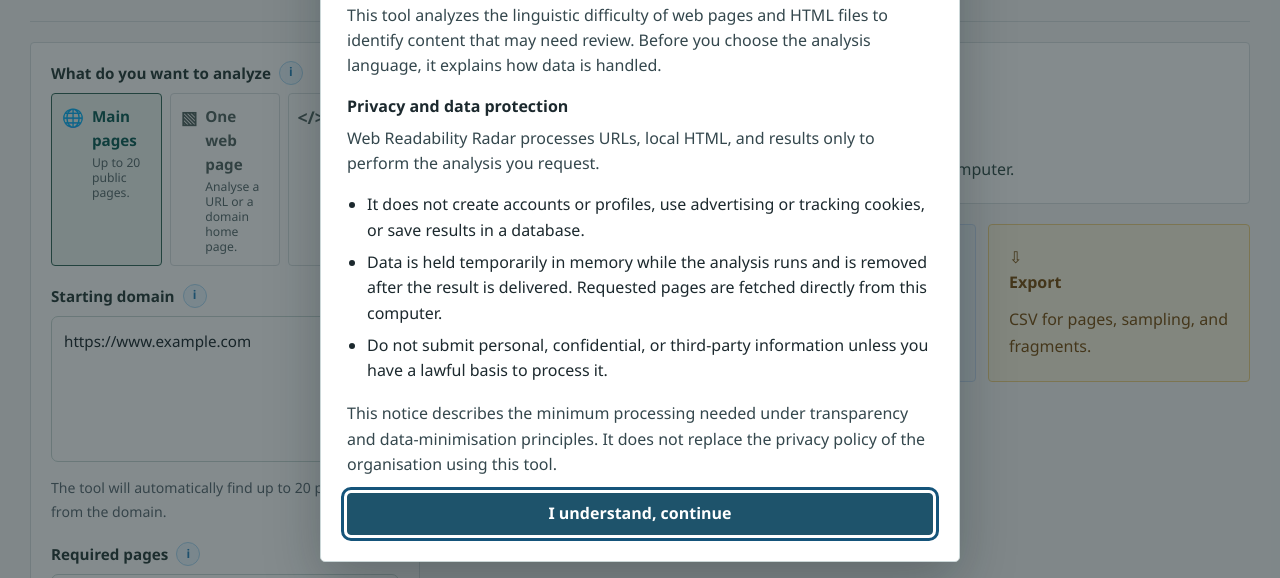
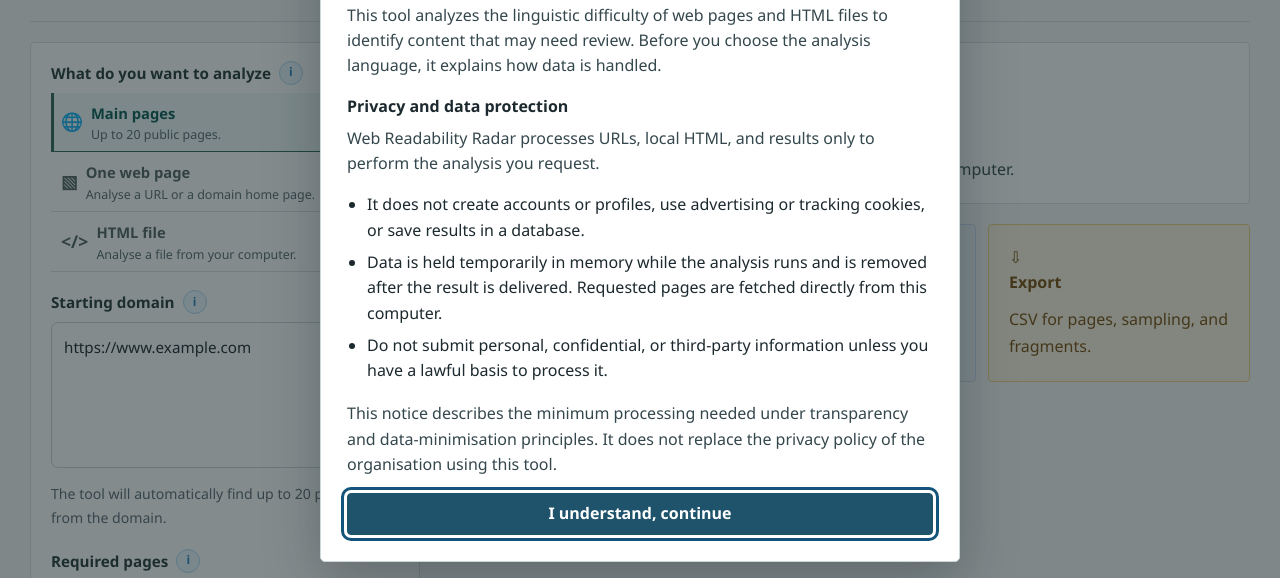
Before and after one commit to snavasleon/readabilityradar.com, a website: page public/index.html in a window 1280 px wide. Shown: the part 165-743 px from the top of the page. Drawn offline with Linux system fonts and the light colour scheme.

Commit message:
Use compact list for analysis modes

```diff
--- a/public/styles.css
+++ b/public/styles.css
@@ -252,19 +252,29 @@ h3 {
 }
 
 .choice-grid.source-choices {
-  grid-template-columns: repeat(3, minmax(0, 1fr));
+  grid-template-columns: 1fr;
+  gap: 0;
 }
 
 .source-choices .choice {
-  align-items: flex-start;
+  min-height: 0;
+  align-items: center;
+  justify-content: flex-start;
   gap: 8px;
-  padding: 10px;
+  padding: 9px 4px 9px 10px;
   min-width: 0;
+  border: 0;
+  border-bottom: 1px solid var(--border);
+  border-radius: 0;
+  background: transparent;
 }
 
 .source-choices .choice > span:first-child { font-size: 1.1rem; }
 .source-choices .choice strong, .source-choices .choice small { display: block; text-align: left; }
-.source-choices .choice small { margin-top: 3px; color: #586b6e; font-size: .76rem; line-height: 1.25; font-weight: 400; }
+.source-choices .choice strong { font-size: .92rem; }
+.source-choices .choice small { margin-top: 2px; color: #586b6e; font-size: .78rem; line-height: 1.25; font-weight: 400; }
+.source-choices .choice:hover, .source-choices .choice:focus-visible { border-color: var(--teal); background: #f6fbfa; }
+.source-choices .choice.active { border-color: var(--teal); background: #eef8f6; box-shadow: inset 3px 0 0 var(--teal); color: #0b5d57; }
 
 #clearHtmlButton {
   margin-top: 8px;
```
